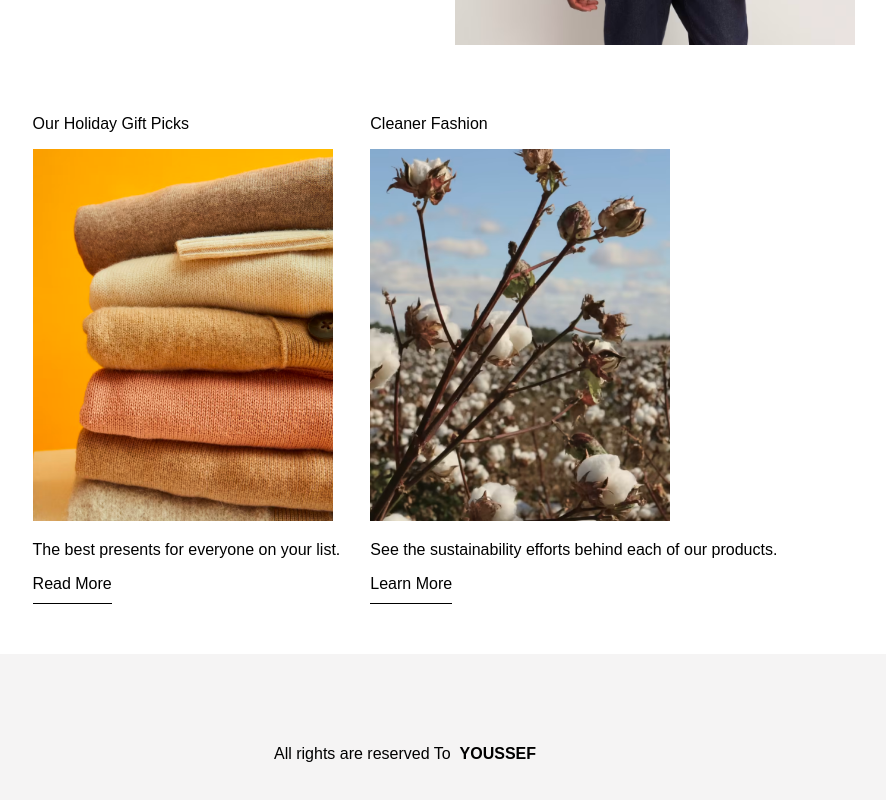
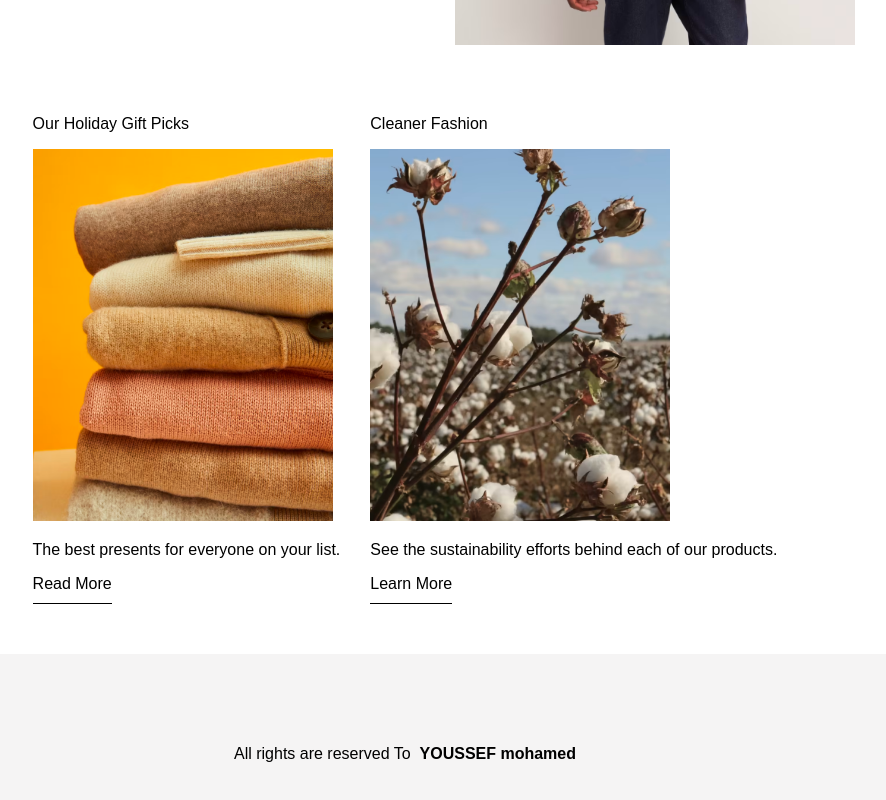
Before and after one commit to youssef7474/EcomerceFigmaTemplete, a React (Create React App) app: page / in a window 1280 px wide. Shown: the part 3159-3959 px from the top of the page, without its empty margins (235-1121 px from the left). Built offline with nearby package versions, Linux system fonts and the light colour scheme; a web font is replaced by a local one.

Commit message:
test main

```diff
--- a/src/layout/Footer/Footer.jsx
+++ b/src/layout/Footer/Footer.jsx
@@ -3,7 +3,7 @@ import React from 'react'
 const Footer = () => {
   return (
     <div style={{marginTop:"50px",height:"200px",backgroundColor:"#F5F4F4",display:"flex",alignItems:"center",justifyContent:"center"}}>
-    All rights are reserved To &nbsp;<span style={{color:"black",fontWeight:"bold"}}>YOUSSEF</span>
+    All rights are reserved To &nbsp;<span style={{color:"black",fontWeight:"bold"}}>YOUSSEF mohamed</span>
     </div>
   )
 }
```
